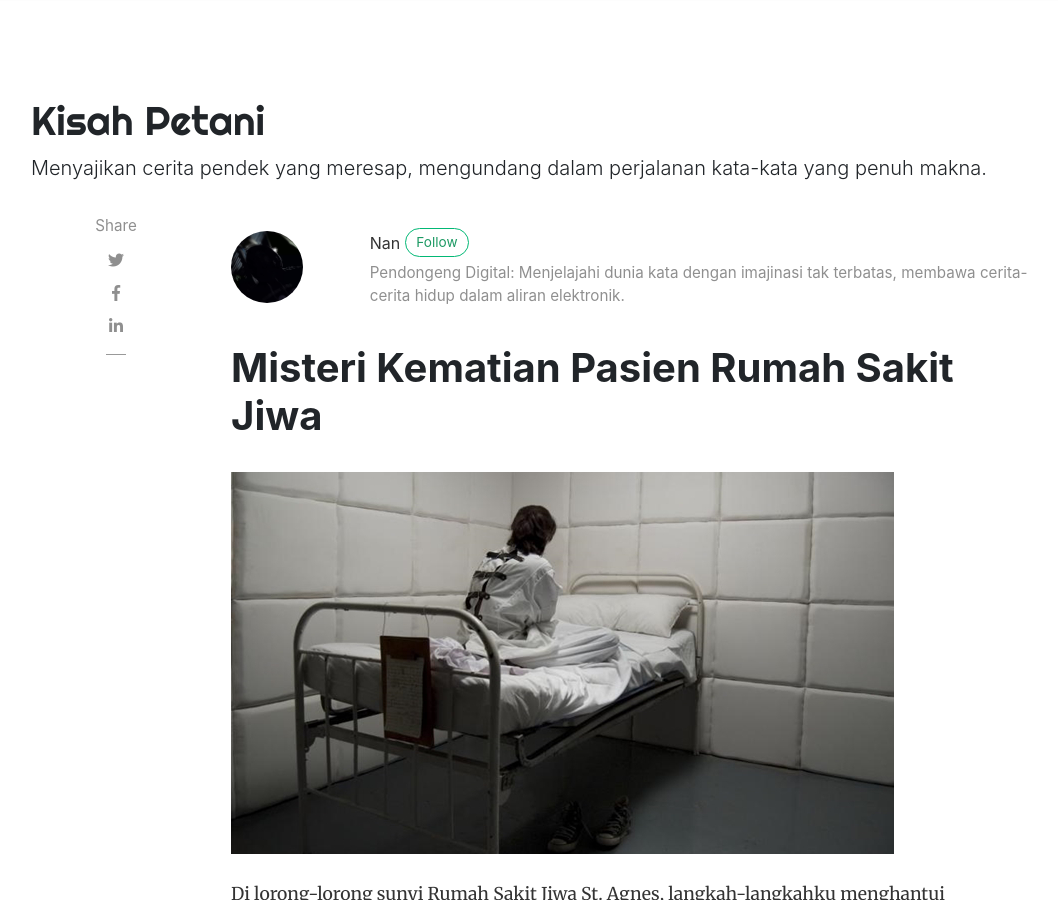
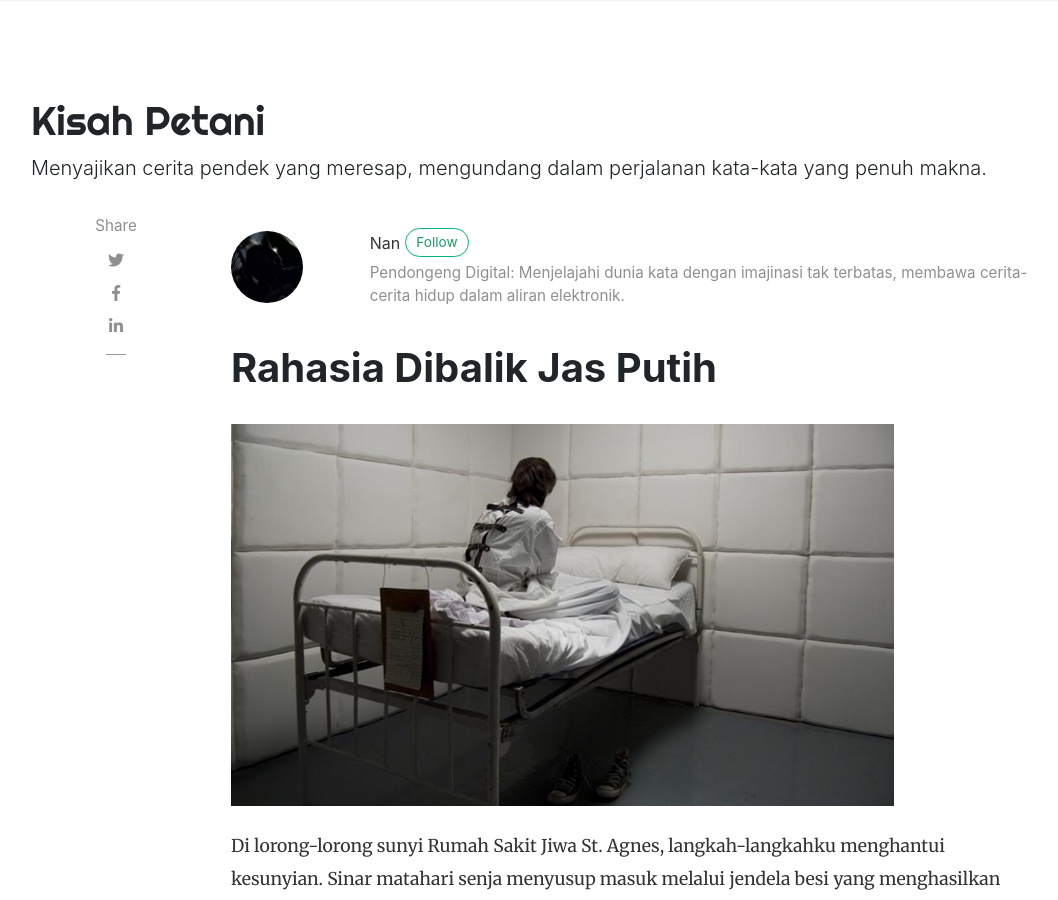
Before and after one commit to kisahpetani/kisahpetani.github.io, a Jekyll site: the page built from _posts/2023-08-22-rahasia-dibalik-jas-putih.md, in a window 1280 px wide and 900 px high. Shown: the whole window, without its empty margins (54-1112 px from the left). Built offline with Jekyll 4.4.1, drawn with Linux system fonts in a browser that asks for light colours; nearby versions of some CDN libraries; comment, search, counter and statistics services are not loaded.

Commit message:
Update and rename 2023-08-22-kisah-kelam-rumah-sakit-jiwa.md to 2023-08-22-rahasia-dibalik-jas-putih.md

```diff
--- a/_posts/2023-08-22-kisah-kelam-rumah-sakit-jiwa.md
+++ b/_posts/2023-08-22-rahasia-dibalik-jas-putih.md
@@ -1,6 +1,6 @@
 ---
 layout: post
-title:  "Misteri Kematian Pasien Rumah Sakit Jiwa"
+title:  "Rahasia Dibalik Jas Putih"
 author: Nan
 categories: [ Horror, Mistery ]
 image: assets/images/pasien-sakit-jiwa.jpg
```
